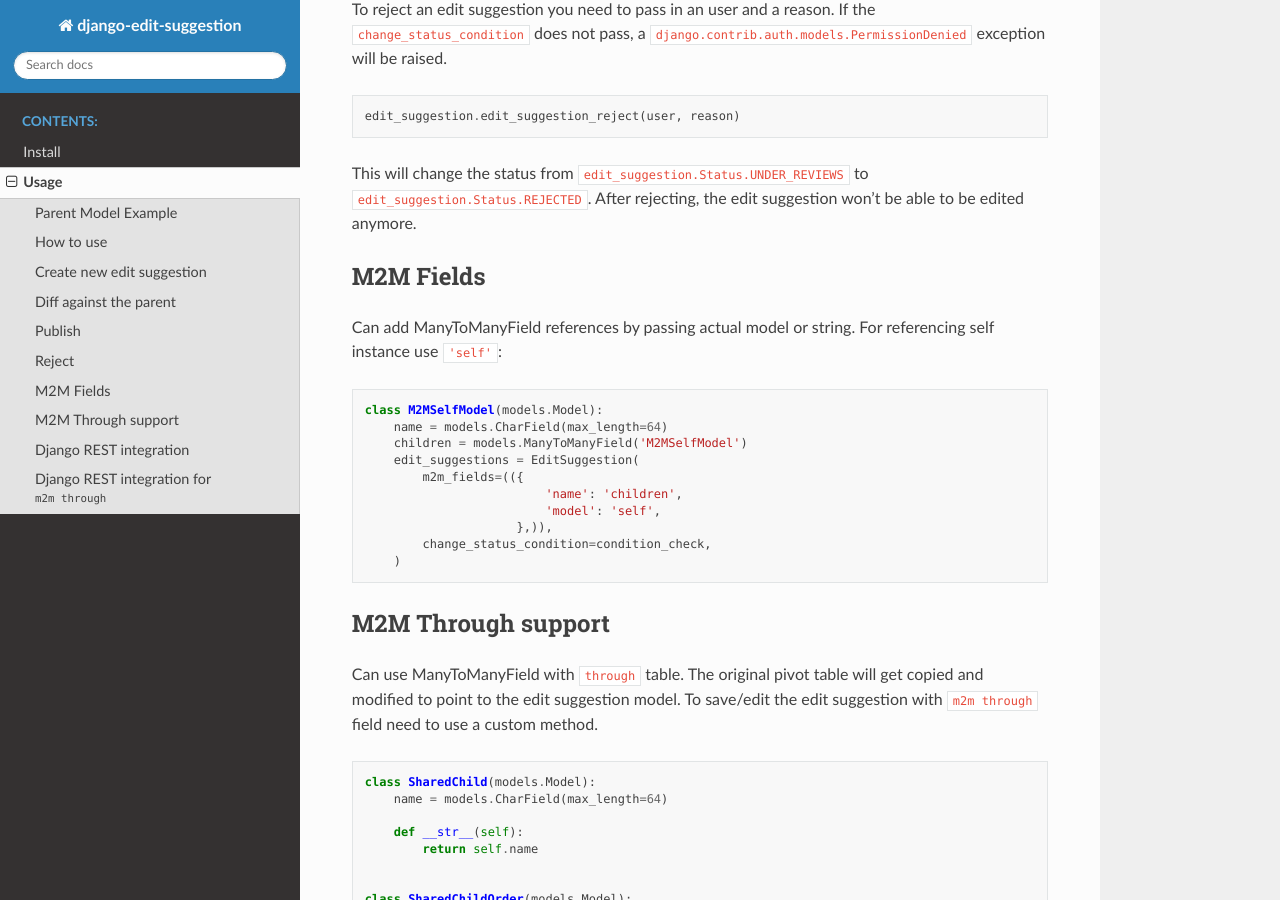
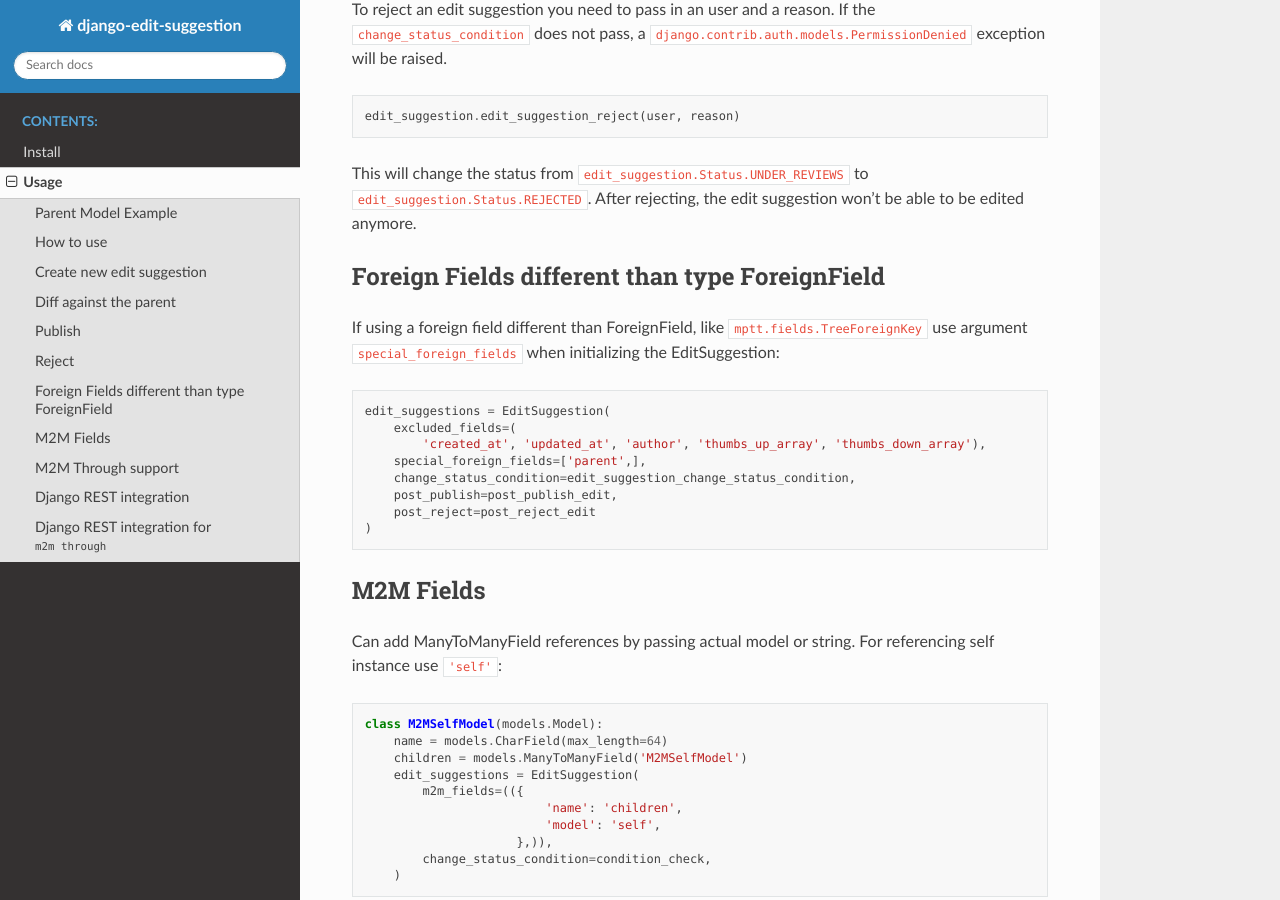
Before and after one commit to smileservices/django-edit-suggestion, a Sphinx documentation site: the page built from docs/usage.rst, in a window 1280 px wide and 900 px high, scrolled down 1959 px. Built offline with Sphinx 7.4.7 and the Read the Docs theme 2.0.0, drawn with Linux system fonts in a browser that asks for light colours.

```diff
--- a/docs/index.rst
+++ b/docs/index.rst
@@ -31,6 +31,8 @@ Todo
 
 Changes
 ~~~~~~~
+1.38
+   #. add support for foreign fields of type other than ForeignField
 1.37
    #. add support for file field. field is copied entirely
    #. add support for signals
--- a/docs/usage.rst
+++ b/docs/usage.rst
@@ -101,6 +101,22 @@ a ``django.contrib.auth.models.PermissionDenied`` exception will be raised.
 
 This will change the status from ``edit_suggestion.Status.UNDER_REVIEWS`` to ``edit_suggestion.Status.REJECTED``.
 After rejecting, the edit suggestion won't be able to be edited anymore.
+
+Foreign Fields different than type ForeignField
+~~~~~~~~~~~~~~~~~~~~~~~~~~~~~~~~~~~~~~~~~~~~~~~
+If using a foreign field different than ForeignField, like ``mptt.fields.TreeForeignKey``
+use argument ``special_foreign_fields`` when initializing the EditSuggestion:
+
+.. code-block:: python
+
+    edit_suggestions = EditSuggestion(
+        excluded_fields=(
+            'created_at', 'updated_at', 'author', 'thumbs_up_array', 'thumbs_down_array'),
+        special_foreign_fields=['parent',],
+        change_status_condition=edit_suggestion_change_status_condition,
+        post_publish=post_publish_edit,
+        post_reject=post_reject_edit
+    )
 
 M2M Fields
 ~~~~~~~~~~
--- a/setup.py
+++ b/setup.py
@@ -2,7 +2,7 @@ from setuptools import setup
 
 setup(
     name='django-edit-suggestion',
-    version='1.37',
+    version='1.38',
     description='A django package for creating multiple users editable models',
     url='https://github.com/smileservices/django-edit-suggestion',
     author='Vladimir Gorea',
```
Also changed, not shown: 10 other files.
